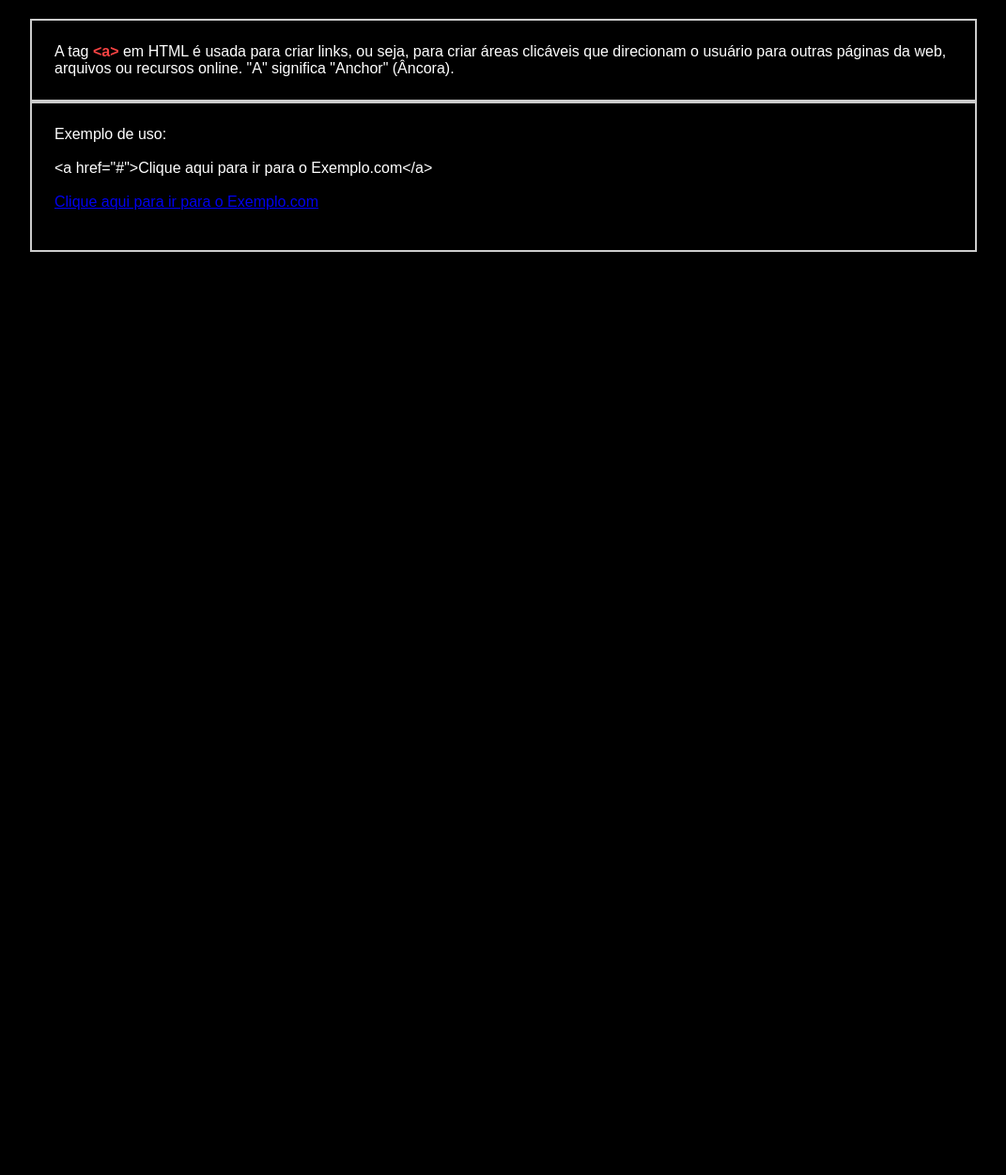
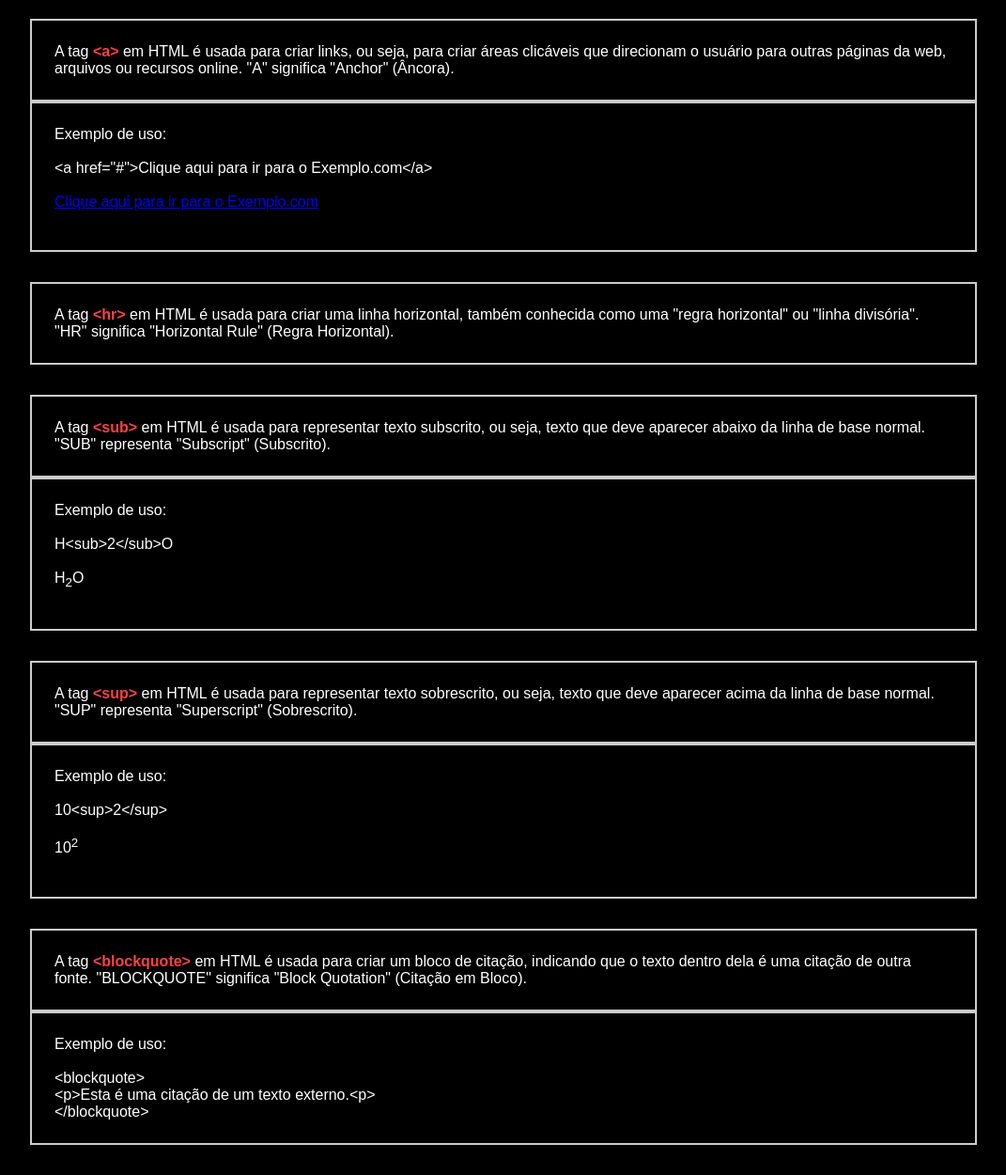
Before and after one commit to Lucas-martimiano/conceitos-basicos-html, a plain HTML site: page index.html in a window 1280 px wide. Shown: the part 3255-4505 px from the top of the page at 94% size, without its empty margins (104-1175 px from the left). Before the commit the page ends 3555 px from the top, so only its background shows below. Drawn offline with Linux system fonts and the light colour scheme.

Commit message:
Finalização dos arquivos 1.3

```diff
--- a/index.html
+++ b/index.html
@@ -123,7 +123,9 @@
         </section>
 
         <section>
-            <p>A tag <strong>&lt;li&gt;</strong> em HTML é utilizada para representar um item em uma lista, seja essa lista ordenada (<strong>&lt;ol&gt;</strong>) ou não ordenada (<strong>&lt;ul&gt;</strong>). "LI" representa "List Item" (Item de Lista).</p>
+            <p>A tag <strong>&lt;li&gt;</strong> em HTML é utilizada para representar um item em uma lista, seja essa
+                lista ordenada (<strong>&lt;ol&gt;</strong>) ou não ordenada (<strong>&lt;ul&gt;</strong>). "LI"
+                representa "List Item" (Item de Lista).</p>
         </section>
 
         <section>
@@ -144,7 +146,8 @@
         </section>
 
         <section>
-            <p>A tag <strong>&lt;ul&gt;</strong> em HTML é usada para criar listas não ordenadas, ou seja, listas em que os itens não são numerados. "UL" representa "Unordered List" (Lista Não Ordenada).</p>
+            <p>A tag <strong>&lt;ul&gt;</strong> em HTML é usada para criar listas não ordenadas, ou seja, listas em que
+                os itens não são numerados. "UL" representa "Unordered List" (Lista Não Ordenada).</p>
             <p>Exemplo de uso:
                 <br><br>
                 &lt;ul&gt;<br>
@@ -160,7 +163,9 @@
         </section>
 
         <section>
-            <p>A tag <strong>&lt;a&gt;</strong> em HTML é usada para criar links, ou seja, para criar áreas clicáveis que direcionam o usuário para outras páginas da web, arquivos ou recursos online. "A" significa "Anchor" (Âncora).</p>
+            <p>A tag <strong>&lt;a&gt;</strong> em HTML é usada para criar links, ou seja, para criar áreas clicáveis
+                que direcionam o usuário para outras páginas da web, arquivos ou recursos online. "A" significa "Anchor"
+                (Âncora).</p>
             <p>Exemplo de uso:
                 <br><br>
                 &lt;a href="#"&gt;Clique aqui para ir para o Exemplo.com&lt;/a&gt;
@@ -169,6 +174,47 @@
                 <br><br>
             </p>
         </section>
+
+        <section>
+            <p>A tag <strong>&lt;hr&gt;</strong> em HTML é usada para criar uma linha horizontal, também conhecida como
+                uma "regra horizontal" ou "linha divisória". "HR" significa "Horizontal Rule" (Regra Horizontal).</p>
+        </section>
+
+        <section>
+            <p>A tag <strong>&lt;sub&gt;</strong> em HTML é usada para representar texto subscrito, ou seja, texto que
+                deve aparecer abaixo da linha de base normal. "SUB" representa "Subscript" (Subscrito).</p>
+            <p>Exemplo de uso:
+                <br><br>
+                H&lt;sub&gt;2&lt;/sub&gt;O
+                <br><br>
+                H<sub>2</sub>O
+                <br><br>
+            </p>
+        </section>
+
+        <section>
+            <p>A tag <strong>&lt;sup&gt;</strong> em HTML é usada para representar texto sobrescrito, ou seja, texto que
+                deve aparecer acima da linha de base normal. "SUP" representa "Superscript" (Sobrescrito).</p>
+            <p>Exemplo de uso:
+                <br><br>
+                10&lt;sup&gt;2&lt;/sup&gt;
+                <br><br>
+                10<sup>2</sup>
+                <br><br>
+            </p>
+        </section>
+
+        <section>
+            <p>A tag <strong>&lt;blockquote&gt;</strong> em HTML é usada para criar um bloco de citação, indicando que o
+                texto dentro dela é uma citação de outra fonte. "BLOCKQUOTE" significa "Block Quotation" (Citação em
+                Bloco).</p>
+            <p>Exemplo de uso:
+                <br><br>
+                &lt;blockquote&gt;<br>
+                &lt;p&gt;Esta é uma citação de um texto externo.&lt;p&gt;<br>
+                &lt;/blockquote&gt;
+            </p>
+        </section>
     </main>
 
 </body>
```
Lines whose indentation alone changed are shown as unchanged.
